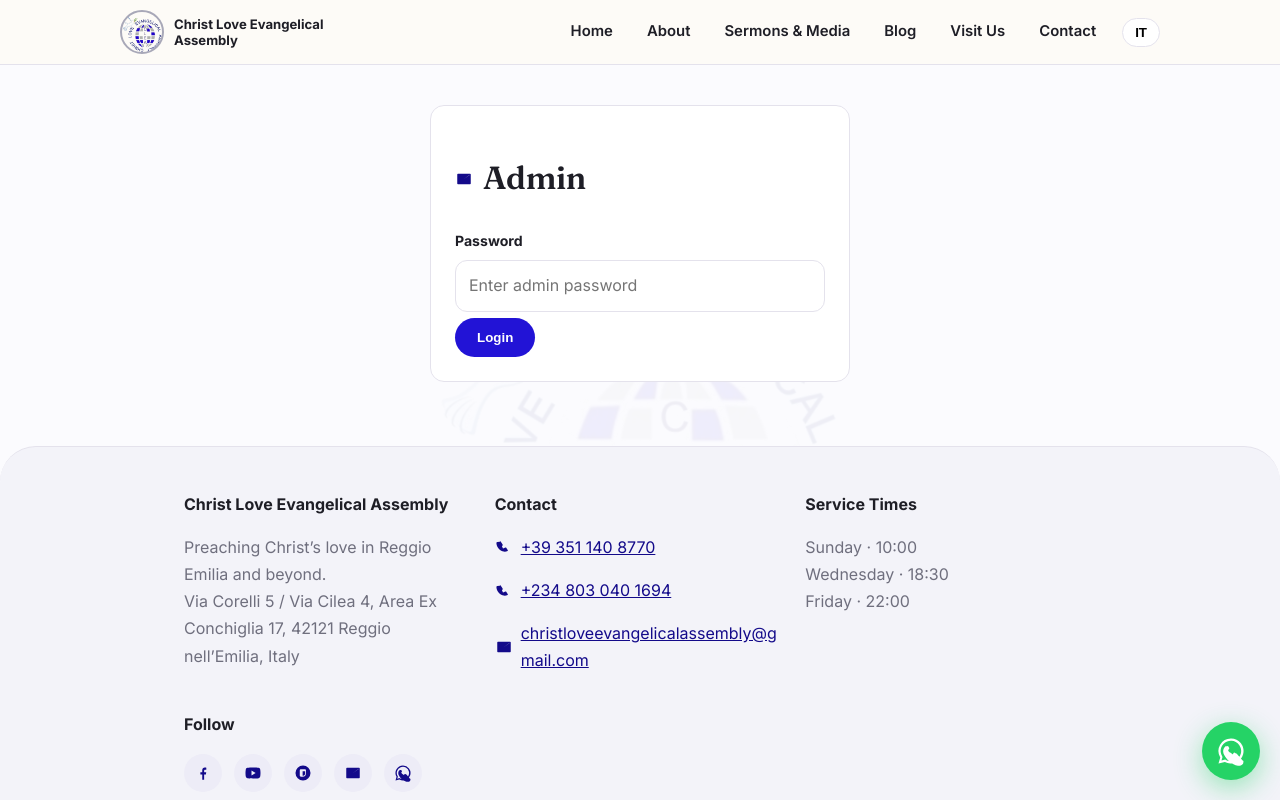
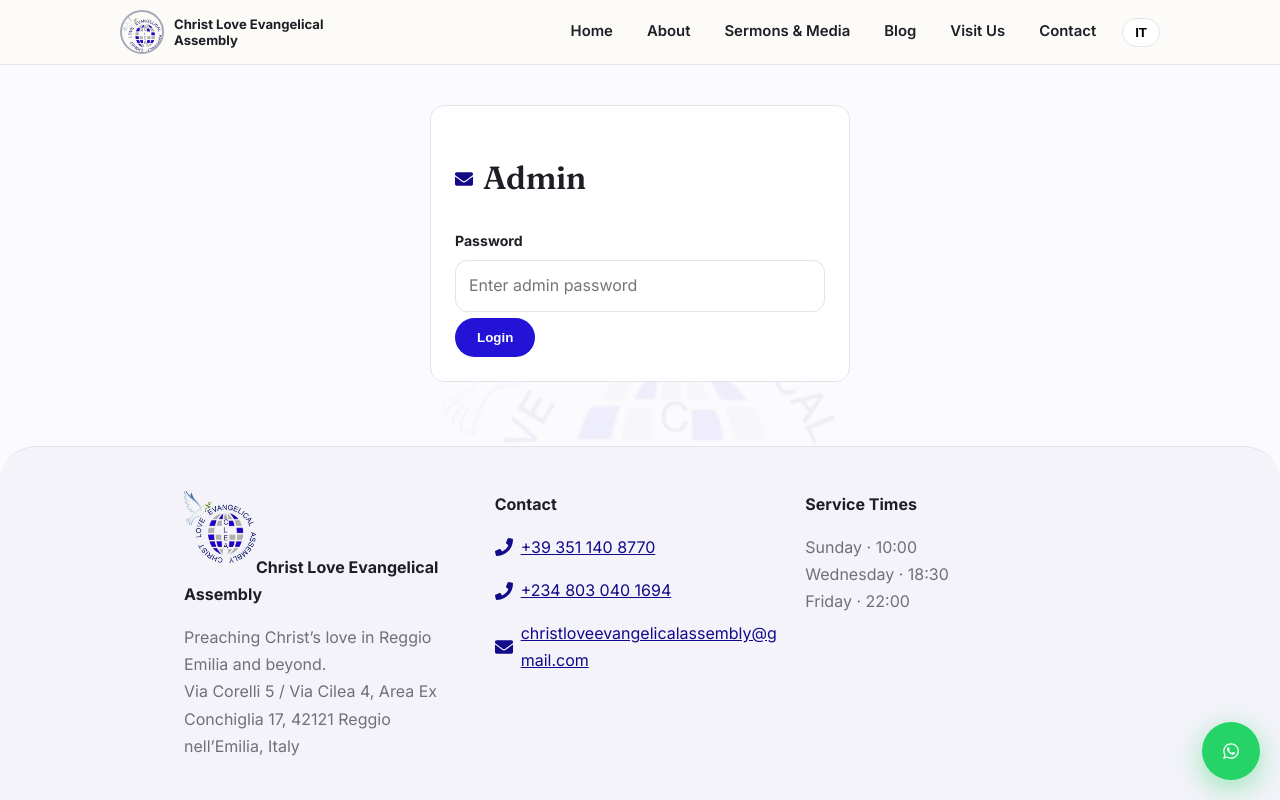
Before and after one commit to knight-dev01/CLEA, a React (Vite) app: page /admin in a window 1280 px wide. Shown: the top 800 px of the page. Built offline with nearby package versions, Linux system fonts and the light colour scheme.

Commit message:
Standard react-icons set, logo in footer

```diff
--- a/package.json
+++ b/package.json
@@ -13,6 +13,7 @@
     "@neondatabase/serverless": "^1.1.0",
     "react": "^19.2.8",
     "react-dom": "^19.2.8",
+    "react-icons": "^5.7.0",
     "react-router-dom": "^7.18.4"
   },
   "devDependencies": {
--- a/src/components/Layout.tsx
+++ b/src/components/Layout.tsx
@@ -32,7 +32,7 @@
   const { t } = useLang();
   return (
     <footer><div className="wrap grid g3">
-      <div><strong>Christ Love Evangelical Assembly</strong><p className="muted">{t('footerTag')}<br />{t('address')}</p></div>
+      <div><img className="footer-logo" src="logo.png" alt="Christ Love Evangelical Assembly logo" /><strong>Christ Love Evangelical Assembly</strong><p className="muted">{t('footerTag')}<br />{t('address')}</p></div>
       <div><strong>Contact</strong>
         <p className="muted contactline"><PhoneIcon /> <a href="tel:+393511408770">+39 351 140 8770</a></p>
         <p className="muted contactline"><PhoneIcon /> <a href="tel:+2348030401694">+234 803 040 1694</a></p>
--- a/src/icons.tsx
+++ b/src/icons.tsx
@@ -1,83 +1,25 @@
-type P = { size?: number; className?: string };
+import type { ComponentType, CSSProperties } from 'react';
+import { FaFacebookF, FaYoutube, FaWhatsapp, FaBloggerB, FaPhone, FaEnvelope } from 'react-icons/fa';
+import { FaMapLocationDot, FaClock, FaChurch, FaVideo, FaBookOpen, FaUsers } from 'react-icons/fa6';
+import type { IconBaseProps } from 'react-icons';
 
-function base(size = 18) {
-  return {
-    width: size,
-    height: size,
-    viewBox: '0 0 24 24',
-    fill: 'currentColor',
-    'aria-hidden': true as const,
+type P = { size?: number; className?: string; style?: CSSProperties };
+
+function wrap(Icon: ComponentType<IconBaseProps>) {
+  return function Wrapped({ size = 18, className, style }: P) {
+    return <Icon size={size} className={className} style={style} aria-hidden="true" />;
   };
 }
 
-export const FacebookIcon = ({ size = 18, className }: P) => (
-  <svg {...base(size)} className={className}>
-    <path d="M13.5 21v-7h2.4l.4-3h-2.8V9.1c0-.9.3-1.5 1.6-1.5h1.3V4.9c-.3 0-1.1-.1-2-.1-2 0-3.4 1.2-3.4 3.5V11H8.5v3H11v7h2.5z" />
-  </svg>
-);
-
-export const YoutubeIcon = ({ size = 18, className }: P) => (
-  <svg {...base(size)} className={className}>
-    <path d="M21.6 7.2c-.2-1.2-1-2-2.2-2.2C17.5 4.5 12 4.5 12 4.5s-5.5 0-7.4.5c-1.2.2-2 1-2.2 2.2C2 9.1 2 12 2 12s0 2.9.4 4.8c.2 1.2 1 2 2.2 2.2 1.9.5 7.4.5 7.4.5s5.5 0 7.4-.5c1.2-.2 2-1 2.2-2.2.4-1.9.4-4.8.4-4.8s0-2.9-.4-4.8zM10 15.2V8.8L15.5 12 10 15.2z" />
-  </svg>
-);
-
-export const WhatsappIcon = ({ size = 30, className }: P) => (
-  <svg {...base(size)} className={className}>
-    <path d="M12 2a10 10 0 0 0-8.6 15.1L2 22l5.1-1.3A10 10 0 1 0 12 2zm0 18.2c-1.5 0-3-.4-4.3-1.2l-.3-.2-3 .8.8-2.9-.2-.3A8.2 8.2 0 1 1 12 20.2zm4.6-6.1c-.3-.1-1.5-.7-1.7-.8-.2-.1-.4-.1-.6.1l-.8 1c-.1.2-.3.2-.5.1-.3-.1-1-1.3-1.9-1.3-.7-.6-1.2-1.4-1.3-1.7-.1-.3 0-.4.1-.5l.4-.5c.1-.2.2-.3.3-.5.1-.2 0-.4 0-.5L10.2 9c-.4-1-.8-.9-1-.9h-.9c-.3 0-.8.1-1.2.6-.4.4-1.4 1.4-1.4 3.5s1.5 4 1.7 4.3c.2.3 2.9 4.4 7 6.2 1 .4 1.7.7 2.3.9.9.3 1.8.2 2.4.2.7-.1 2.3-1 2.6-1.9.3-.9.3-1.7.2-1.9 0-.2-.3-.3-.6-.4z" />
-  </svg>
-);
-
-export const BloggerIcon = ({ size = 18, className }: P) => (
-  <svg {...base(size)} className={className}>
-    <path d="M12 2a10 10 0 1 0 0 20 10 10 0 0 0 0-20zm-1.2 5h3.7c.8 0 1.5.7 1.5 1.6v3.9c0 2.5-1.9 4.5-4.5 4.5h-2.3c-.8 0-1.5-.7-1.5-1.6V8.6c0-.9.7-1.6 1.5-1.6h1.6zm.7 2v6.5h.9c1.4 0 2.5-1.1 2.5-2.5V9.5H11.5z" />
-  </svg>
-);
-
-export const MailIcon = ({ size = 18, className }: P) => (
-  <svg {...base(size)} className={className}>
-    <path d="M4 5h16a1 1 0 0 1 1 1v12a1 1 0 0 1-1 1H4a1 1 0 0 1-1-1V6a1 1 0 0 1 1-1zm8 7L4.5 6.5v.2L12 12l7.5-5.5v-.2L12 12z" />
-  </svg>
-);
-
-export const PhoneIcon = ({ size = 18, className }: P) => (
-  <svg {...base(size)} className={className}>
-    <path d="M6.6 3.5c.4 0 3.9 5.3 3.9 5.7 0 .3-.4.7-.9 1.1-.2.2-.4.5-.3.8l1.2 2.4c.2.4.5.5.9.3l2.5-1.1c.4-.2.8 0 1.1.4l2.1 3.2c.2.4.1.9-.3 1.1-2.3 1.2-4.3 1.3-6.8.4-2.2-.8-4.4-2.7-6-4.9C2.5 10.7 1.6 8.2 2 6c.1-.5.5-.8 1-.8l3.6-.1v.4z" />
-  </svg>
-);
-
-export const PinIcon = ({ size = 18, className }: P) => (
-  <svg {...base(size)} className={className}>
-    <path d="M12 2a7 7 0 0 0-7 7c0 5.2 7 13 7 13s7-7.8 7-13a7 7 0 0 0-7-7zm0 9.5A2.5 2.5 0 1 1 12 6.5a2.5 2.5 0 0 1 0 5z" />
-  </svg>
-);
-
-export const ClockIcon = ({ size = 18, className }: P) => (
-  <svg {...base(size)} className={className}>
-    <path d="M12 2a10 10 0 1 0 0 20 10 10 0 0 0 0-20zm1 5h-2v6l5 3 1-1.7-4-2.3V7z" />
-  </svg>
-);
-
-export const ChurchIcon = ({ size = 18, className }: P) => (
-  <svg {...base(size)} className={className}>
-    <path d="M11 2h2v3h3v2h-3v3h4l6 4v7h-7v-3H8v3H1v-7l6-4h4V7H8V5h3V2zm-1 9.6L6 14v4h2v-2h4v2h2v-4l-4-2.4z" />
-  </svg>
-);
-
-export const VideoIcon = ({ size = 18, className }: P) => (
-  <svg {...base(size)} className={className}>
-    <path d="M4 5h12a2 2 0 0 1 2 2v10a2 2 0 0 1-2 2H4a2 2 0 0 1-2-2V7a2 2 0 0 1 2-2zm12 4.5v5l5-2.5-5-2.5z" />
-  </svg>
-);
-
-export const BookIcon = ({ size = 18, className }: P) => (
-  <svg {...base(size)} className={className}>
-    <path d="M5 3h11a3 3 0 0 1 3 3v15l-5-3-4 3v-2.2A3 3 0 0 1 8 16H5a2 2 0 0 1-2-2V5a2 2 0 0 1 2-2zm0 2v9h11a3 3 0 0 1 3 3V6a1 1 0 0 0-1-1H5z" />
-  </svg>
-);
-
-export const UsersIcon = ({ size = 18, className }: P) => (
-  <svg {...base(size)} className={className}>
-    <path d="M8 11a3 3 0 1 0 0-6 3 3 0 0 0 0 6zm7 1a3 3 0 1 0-2.4-4.7A4.9 4.9 0 0 1 13.5 12H15zm-7 2c-2.7 0-6 1.3-6 4v2h12v-2c0-2.7-3.3-4-6-4zm7 .8c2 .6 4 1.8 4 3.2v2h3v-2c0-2-2-3-4-3.4l-3 .2z" />
-  </svg>
-);
+export const FacebookIcon = wrap(FaFacebookF);
+export const YoutubeIcon = wrap(FaYoutube);
+export const WhatsappIcon = wrap(FaWhatsapp);
+export const BloggerIcon = wrap(FaBloggerB);
+export const MailIcon = wrap(FaEnvelope);
+export const PhoneIcon = wrap(FaPhone);
+export const PinIcon = wrap(FaMapLocationDot);
+export const ClockIcon = wrap(FaClock);
+export const ChurchIcon = wrap(FaChurch);
+export const VideoIcon = wrap(FaVideo);
+export const BookIcon = wrap(FaBookOpen);
+export const UsersIcon = wrap(FaUsers);
--- a/src/index.css
+++ b/src/index.css
@@ -84,6 +84,7 @@
 .h-icon{display:flex;align-items:center;gap:10px}.h-icon svg{color:var(--sage-d);flex-shrink:0}
 .socials{display:flex;gap:12px;align-items:center}.socials a{display:inline-flex;align-items:center;justify-content:center;width:38px;height:38px;border-radius:50%;background:#edecf7;color:var(--sage-d);text-decoration:none;transition:transform .15s,background .15s}.socials a:hover{background:var(--sage);color:#fff;transform:translateY(-2px)}
 .contactline{display:flex;align-items:center;gap:8px}.contactline svg{color:var(--sage-d);flex-shrink:0}
+.footer-logo{width:72px;height:72px;object-fit:contain;margin-bottom:10px}
 .wa-float{position:fixed;right:20px;bottom:20px;z-index:60;width:58px;height:58px;border-radius:50%;background:#25D366;color:#fff;display:flex;align-items:center;justify-content:center;box-shadow:0 8px 28px rgba(37,211,102,.45);text-decoration:none;transition:transform .15s}
 .wa-float:hover{transform:scale(1.07)}
 /* ---- Motion: soft & subtle ---- */
```
Also changed, not shown: 1 other file (tests, documents, lock files or other folders).
